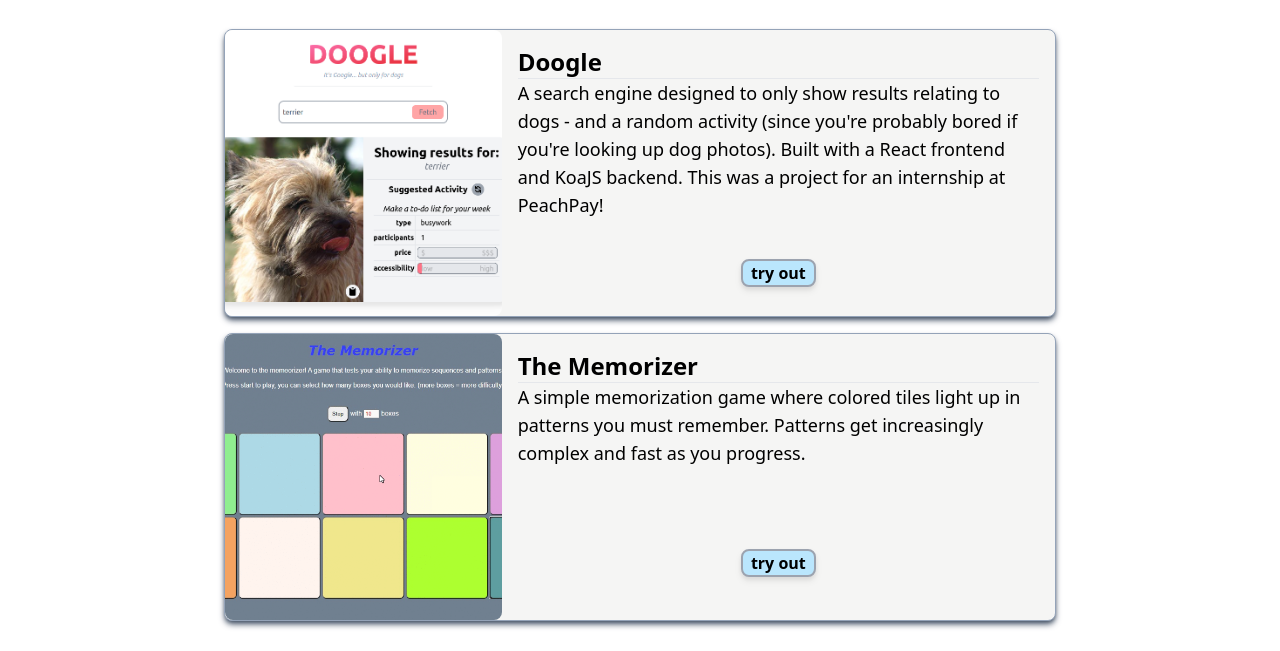
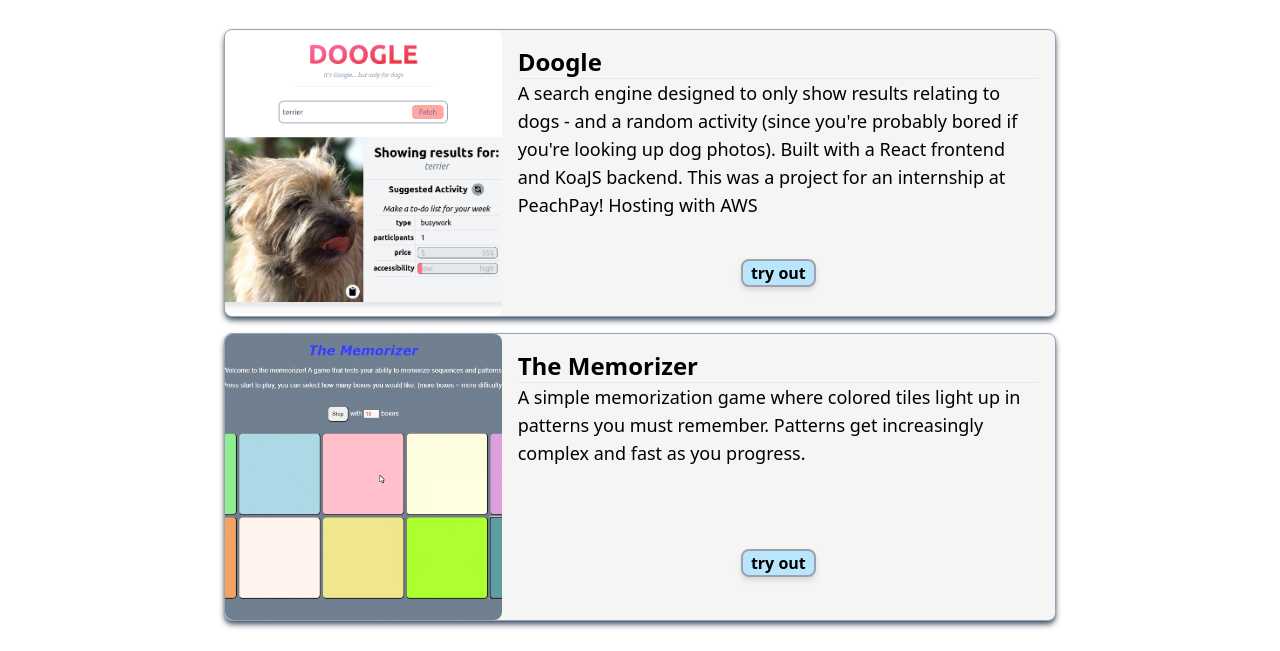
Before and after one commit to bman7842/web-portfolio, a Gatsby site: page /projects in a window 1280 px wide. Shown: the part 178-829 px from the top of the page. Built offline with nearby package versions, Linux system fonts and the light colour scheme; Gatsby itself is replaced by a stand-in of ours.

Commit message:
added mention of aws

```diff
--- a/src/content/projectsData.js
+++ b/src/content/projectsData.js
@@ -6,7 +6,7 @@ export const projectInfo = [
         {
             title: "Doogle",
             img: DoogleSC,
-            body: "A search engine designed to only show results relating to dogs - and a random activity (since you're probably bored if you're looking up dog photos). Built with a React frontend and KoaJS backend. This was a project for an internship at PeachPay!",
+            body: "A search engine designed to only show results relating to dogs - and a random activity (since you're probably bored if you're looking up dog photos). Built with a React frontend and KoaJS backend. This was a project for an internship at PeachPay! Hosting with AWS",
             type: "default",
             button: {
                 label: "try out",
```
